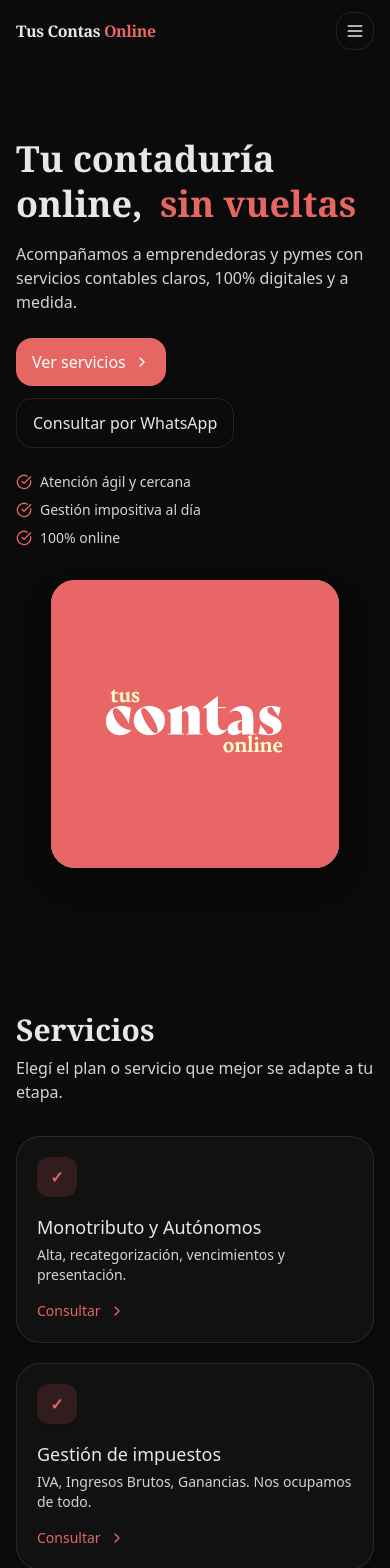
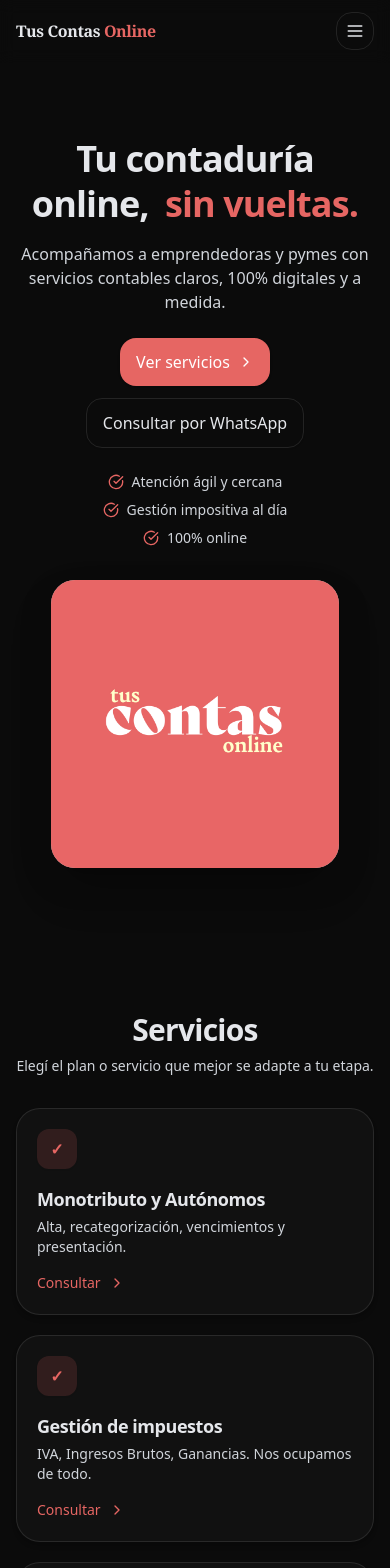
Before and after one commit to Juanpfernandezz/tuscontasonline, a React (Vite) app: page / in a window 390 px wide. Shown: the top 1568 px of the page. Built offline with nearby package versions, Linux system fonts and the light colour scheme.

Commit message:
Mobile Again

```diff
--- a/src/TusContasOnlineMVP.tsx
+++ b/src/TusContasOnlineMVP.tsx
@@ -60,7 +60,7 @@ const DEFAULT_CONTENT: SiteContent = {
   logoUrl: "/images/logo-tus-contas-online.jpg",
   hero: {
     titleBase: "Tu contaduría online,",
-    flipWords: ["sin vueltas", "sin demoras"],
+    flipWords: ["sin vueltas.", "sin demoras."],
     subtitle:
       "Acompañamos a emprendedoras y pymes con servicios contables claros, 100% digitales y a medida.",
     bullets: ["Atención ágil y cercana", "Gestión impositiva al día", "100% online"],
@@ -440,18 +440,19 @@ function Hero({ colors, content }: { colors: any; content: SiteContent }) {
     <section id="home" className="relative overflow-hidden">
       <div className="absolute inset-0 -z-10" style={{ backgroundColor: colors.wash }} />
       <div className="mx-auto max-w-6xl px-4 pt-10 pb-20 grid md:grid-cols-2 gap-8 items-center">
-        <div>
-          <h1 className="text-4xl md:text-5xl font-serif font-semibold leading-tight">
+        <div className="text-center md:text-left">
+          <h1 className="text-4xl md:text-5xl font-semibold leading-tight tracking-tight font-sans">
             {h.titleBase}{" "}
             <span style={{ color: ACCENT }}>
               <span className="sr-only"> </span>
               <FlipWords className="ml-2" words={h.flipWords} />
             </span>
           </h1>
-          <p className="mt-4 max-w-prose" style={{ color: colors.muted }}>
+          <p className="mt-4 max-w-prose mx-auto md:mx-0" style={{ color: colors.muted }}>
             {h.subtitle}
           </p>
-          <div className="mt-6 flex flex-wrap gap-3">
+
+          <div className="mt-6 flex flex-wrap gap-3 justify-center md:justify-start">
             <a
               href="#services"
               className="inline-flex items-center gap-2 rounded-2xl px-4 py-3 text-white shadow hover:shadow-lg transition-all duration-200 hover:-translate-y-0.5"
@@ -469,7 +470,11 @@ function Hero({ colors, content }: { colors: any; content: SiteContent }) {
               Consultar por WhatsApp
             </a>
           </div>
-          <ul className="mt-6 space-y-2 text-sm" style={{ color: colors.muted }}>
+
+          <ul
+            className="mt-6 space-y-2 text-sm flex flex-col items-center md:items-start"
+            style={{ color: colors.muted }}
+          >
             {h.bullets.map((b, i) => (
               <li key={i} className="flex items-center gap-2">
                 <CheckCircle className="h-4 w-4" style={{ color: ACCENT }} />{" "}
@@ -478,11 +483,13 @@ function Hero({ colors, content }: { colors: any; content: SiteContent }) {
             ))}
           </ul>
         </div>
+
         <LogoCard colors={colors} logoUrl={content.logoUrl} />
       </div>
     </section>
   );
 }
+
 
 // ==== LOGO CARD (contain centrado, caja cuadrada estable) ==================
 function LogoCard({ colors, logoUrl }: { colors: any; logoUrl: string | null }) {
@@ -553,10 +560,16 @@ function Services({ colors, content }: { colors: any; content: SiteContent }) {
   return (
     <section id="services" className="scroll-mt-24 py-16">
       <div className="mx-auto max-w-6xl px-4">
-        <h2 className="text-3xl font-serif font-semibold">Servicios</h2>
-        <p className="mt-2 max-w-prose" style={{ color: colors.muted }}>
-          Elegí el plan o servicio que mejor se adapte a tu etapa.
-        </p>
+        <div className="text-center md:text-left">
+          <h2 className="text-3xl font-semibold tracking-tight font-sans">Servicios</h2>
+          <p
+            className="mt-2 max-w-prose text-sm md:text-base mx-auto md:mx-0"
+            style={{ color: colors.muted }}
+          >
+            Elegí el plan o servicio que mejor se adapte a tu etapa.
+          </p>
+        </div>
+
         <div className="mt-8 grid gap-5 sm:grid-cols-2 lg:grid-cols-4">
           {cards.map((c, idx) => (
             <CardHover
@@ -570,7 +583,7 @@ function Services({ colors, content }: { colors: any; content: SiteContent }) {
               >
                 ✓
               </div>
-              <h3 className="mt-4 text-lg font-medium">{c.title}</h3>
+              <h3 className="mt-4 text-lg font-semibold font-sans tracking-tight">{c.title}</h3>
               <p className="mt-1 text-sm" style={{ color: colors.muted }}>
                 {c.desc}
               </p>
@@ -589,6 +602,7 @@ function Services({ colors, content }: { colors: any; content: SiteContent }) {
   );
 }
 
+
 // ==== ABOUT (EDITABLE) ======================================================
 function AboutUs({ colors, content }: { colors: any; content: AboutContent }) {
   const paragraphs = content.paragraph
@@ -596,17 +610,23 @@ function AboutUs({ colors, content }: { colors: any; content: AboutContent }) {
     .map((p) => p.trim())
     .filter(Boolean);
   const imgSrc = content.imageUrl || "/images/imagen-equipo.jpg";
+
   return (
     <section id="about" className="scroll-mt-24 py-16" style={{ backgroundColor: colors.wash }}>
       <div className="mx-auto max-w-6xl px-4 grid md:grid-cols-2 gap-8 items-center">
-        <div>
-          <h2 className="text-3xl font-serif font-semibold">{content.title}</h2>
+        <div className="text-center md:text-left">
+          <h2 className="text-3xl font-semibold tracking-tight font-sans">
+            {content.title}
+          </h2>
           {paragraphs.map((p, i) => (
-            <p key={i} className="mt-3" style={{ color: colors.muted }}>
+            <p key={i} className="mt-3 text-sm md:text-base" style={{ color: colors.muted }}>
               {p}
             </p>
           ))}
-          <ul className="mt-4 space-y-2 text-sm" style={{ color: colors.muted }}>
+          <ul
+            className="mt-4 space-y-2 text-sm flex flex-col items-center md:items-start"
+            style={{ color: colors.muted }}
+          >
             {content.bullets.map((b, i) => (
               <li key={i} className="flex items-center gap-2">
                 <CheckCircle className="h-4 w-4" style={{ color: ACCENT }} /> {b}
@@ -639,6 +659,7 @@ function AboutUs({ colors, content }: { colors: any; content: AboutContent }) {
   );
 }
 
+
 // ==== TESTIMONIOS (lee items mapeados desde content) =======================
 function AnimatedTestimonials({
   items,
@@ -664,10 +685,12 @@ function AnimatedTestimonials({
 
   const it = items[idx] || { logo: "", logoAlt: "", quote: "", name: "" };
 
-  return (
+    return (
     <section id="testimonials" className="scroll-mt-24 py-16">
       <div className="mx-auto max-w-6xl px-4">
-        <h2 className="text-3xl font-serif font-semibold">Clientes & Casos de éxito</h2>
+        <h2 className="text-3xl font-semibold tracking-tight font-sans text-center md:text-left">
+          Clientes & Casos de éxito
+        </h2>
 
         <div className="mt-8 relative">
           {/* Card */}
@@ -675,6 +698,7 @@ function AnimatedTestimonials({
             className="rounded-3xl border shadow-md overflow-hidden"
             style={{ backgroundColor: colors.panel, borderColor: colors.border }}
           >
+
             <div className="grid md:grid-cols-5 gap-0">
               {/* Imagen 4:3 cover, centro => nunca se deforma */}
               <div
@@ -888,12 +912,14 @@ function Contact({ colors }: { colors: any }) {
     <section id="contact" className="scroll-mt-24 py-16">
       <div className="mx-auto max-w-6xl px-4 grid md:grid-cols-2 gap-10">
         <div>
-          <h2 className="text-3xl font-serif font-semibold">Contacto</h2>
-          <p className="mt-2" style={{ color: colors.muted }}>
+          <h2 className="text-3xl font-semibold tracking-tight font-sans text-center md:text-left">
+            Contacto
+          </h2>
+          <p className="mt-2 text-sm md:text-base text-center md:text-left" style={{ color: colors.muted }}>
             Elegí el canal que prefieras.
           </p>
 
-          <div className="mt-6 flex flex-col sm:flex-row gap-3">
+          <div className="mt-6 flex flex-col sm:flex-row gap-3 justify-center md:justify-start">
             <a
               href={WHATSAPP_LINK}
               target="_blank"
@@ -915,6 +941,7 @@ function Contact({ colors }: { colors: any }) {
               Instagram
             </a>
           </div>
+
 
           {/* Live region para feedback global */}
           <p
```
